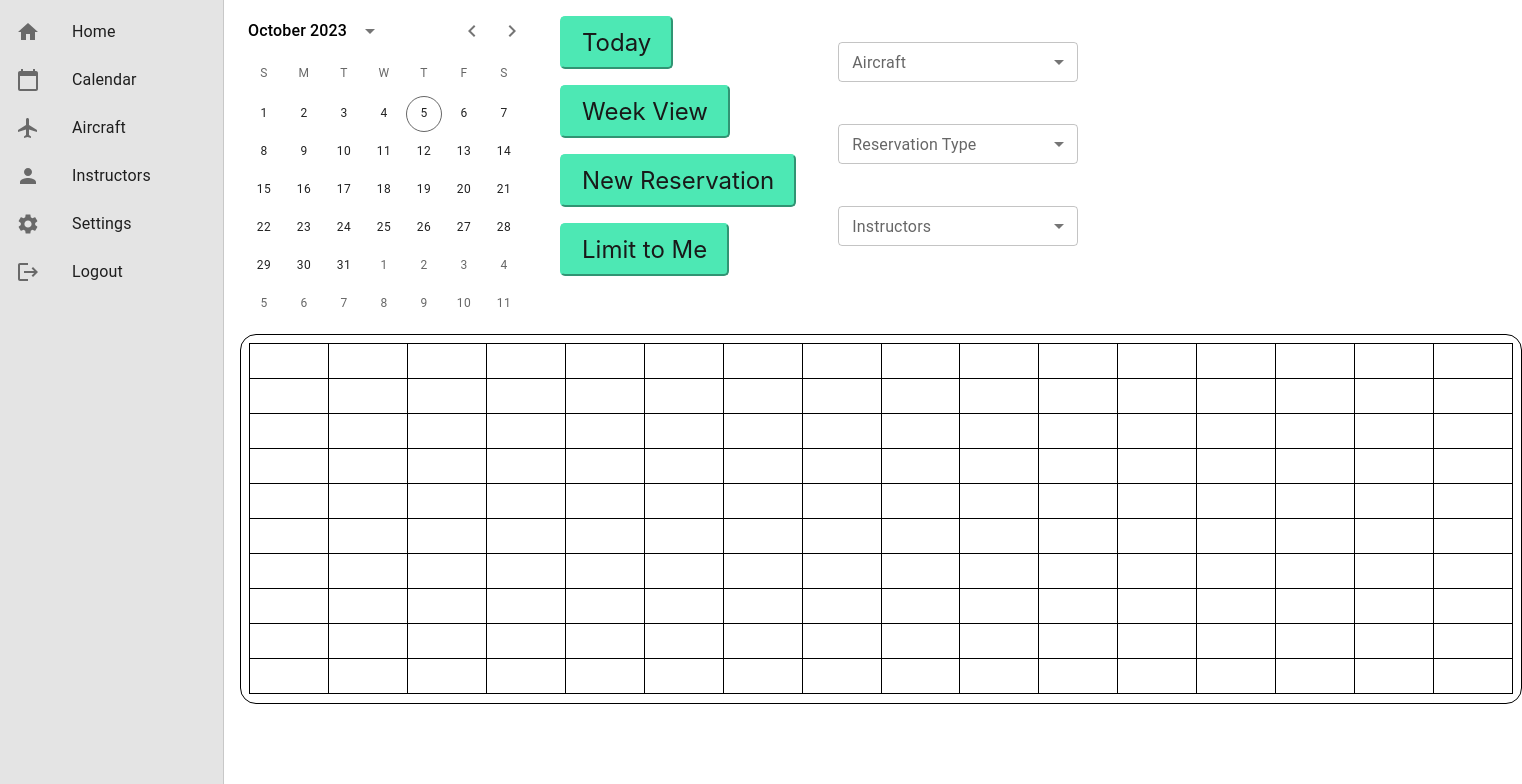
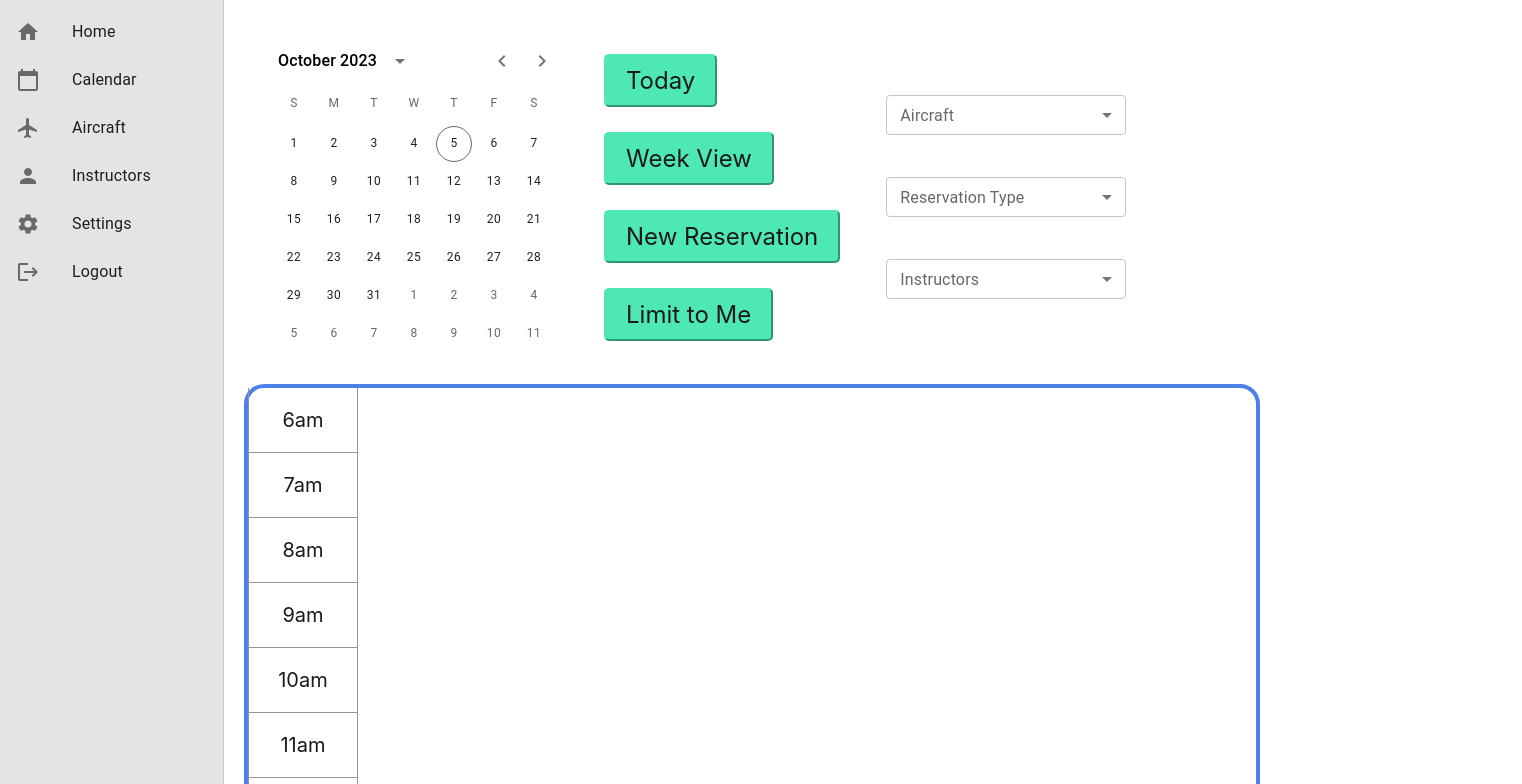
Before and after one commit to jaspersuiter/SkyChart-Frontend, a React (Create React App) app: page /calendar in a window 1280 px wide. Shown: the top 784 px of the page, 1522 px wide, since content can reach past the window. Built offline with nearby package versions, Linux system fonts and the light colour scheme.

Commit message:
Updated the Calendar UI, and created the Hour component for use in creation of the calendar tabel

```diff
--- a/src/App.css
+++ b/src/App.css
@@ -22,6 +22,4 @@
   margin-left: 15em;
   width: 80em;
   height: 23em;
-  border: 1px solid black;
-  border-radius: 1em;
 }
--- a/src/Calendar/Calendar.css
+++ b/src/Calendar/Calendar.css
@@ -1,26 +1,61 @@
-.calendar-top-content {
-    display: inline-flex;
-    margin-left: 14em;
+.mainpage{
+    display: flex;
+    padding: var(--none, 0px);
+    align-items: flex-start;
+    gap: var(--none, 0px);
 }
 
-.calendar-dropdown {
-    display: inline-flex;
-    padding: 10px;
+.main-content{
+    display: flex;
+    padding: 20px;
     flex-direction: column;
     align-items: flex-start;
     gap: 10px;
-    margin-top: 1em;
+    flex-grow: 1;
 }
 
-.calendar-button {
-    margin: 1em;
+.top-content-frame{
+    display: flex;
+    padding: 10px;
+    align-items: center;
+    gap: 30px;
+    align-self: stretch;
 }
 
-.calendar-schedule {
-    display: block;
-    margin-left: 15em;
-    width: 80em;
-    height: 23em;
-    border: 1px solid black;
-    border-radius: 1em;
+.buttons-frame{
+    display: flex;
+    padding: 20px 0px;
+    flex-direction: column;
+    align-items: flex-start;
+    gap: 25px;
 }
+
+.sorting-frame{
+    display: flex;
+    flex-direction: column;
+    align-items: center;
+    gap: 10px;
+}
+
+.main-calendar-frame{
+    display: flex;
+    align-items: flex-start;
+    flex: 1 0 0;
+    align-self: stretch;
+    border-radius: 20px;
+    border: 4px solid var(--Trinary-Color, #4D81E8);
+}
+
+.weekday-frame{
+    display: flex;
+    align-items: flex-start;
+    flex-direction: column;
+    flex: 1 0 0;
+    align-self: stretch;
+}
+
+.time-frame{
+    display: flex;
+    flex-direction: column;
+    align-items: flex-start;
+}
--- a/src/Calendar/Calendar.tsx
+++ b/src/Calendar/Calendar.tsx
@@ -10,9 +10,11 @@ import StaticSidebar from '../Sidebar/Sidebar';
 import Schedule from './Schedule/Schedule';
 import NewReservation from '../Reservation/NewReservation';
 import React from 'react';
+import Hour from './Schedule/HourIdentifier';
 
 function Calendar() {
     const [open, setOpen] = React.useState(false);
+    const [isDay, setIsDay] = React.useState(true);
 
     const handleClickOpen = () => {
         setOpen(true);
@@ -21,38 +23,40 @@ function Calendar() {
     const handleClose = () => {
         setOpen(false);
     };
+
+    const handleClickDayView = () => {
+        setIsDay(true);
+    };
+
+    const handleClickWeekView = () => {
+        setIsDay(false);
+    };
   return (
-    <div className="calendar-page">
+    <div className="mainpage">
         <StaticSidebar />
-        <div className="calendar-top-content">
-            <div className="calendar">
+        <div className="main-content">
+
+            <div className='top-content-frame'>
+                <div>
                     <LocalizationProvider dateAdapter={AdapterDayjs}>
                         <DateCalendar showDaysOutsideCurrentMonth fixedWeekNumber={6} sx={{fontSize: 20}} />
                     </LocalizationProvider>
                 </div>
 
-            <div className="button-section">
-                <div className="calendar-button">
+
+                <div className="buttons-frame">
+
                     <PrimaryButton text="Today"/>
-                </div>
-                <div className="calendar-button">
+
                     <PrimaryButton text="Week View"/>
-                </div>
-                <div className="calendar-button">
+
                     <PrimaryButton text="New Reservation" onClick={handleClickOpen}/>
+
+                    <PrimaryButton text="Limit to Me"/>
+
                 </div>
 
-                <NewReservation
-                    open={open}
-                    onClose={handleClose}
-                />
-
-                <div className="calendar-button">
-                    <PrimaryButton text="Limit to Me"/>
-                </div>
-            </div>
-
-            <div className="calendar-dropdown">
+                <div className="sorting-frame">
                     <FormControl sx={{ m: 2, minWidth: 240 }} size="small">
                     <InputLabel id="demo-select-small-label">Aircraft</InputLabel>
                     <Select
@@ -86,11 +90,36 @@ function Calendar() {
                     </Select>
                     </FormControl>
                     </div>
+
             </div>
 
-        <div className="calendar-schedule">
-            <Schedule />
+            <div className='main-calendar-frame'>
+
+                {!isDay && <div className='weekday-frame'></div>}
+                <div className='time-frame'>
+                    <Hour isDay={true} Time={"6am"}></Hour>
+                    <Hour isDay={true} Time={"7am"}></Hour>
+                    <Hour isDay={true} Time={"8am"}></Hour>
+                    <Hour isDay={true} Time={"9am"}></Hour>
+                    <Hour isDay={true} Time={"10am"}></Hour>
+                    <Hour isDay={true} Time={"11am"}></Hour>
+                    <Hour isDay={true} Time={"12am"}></Hour>
+                    <Hour isDay={true} Time={"1pm"}></Hour>
+                    <Hour isDay={true} Time={"2pm"}></Hour>
+                    <Hour isDay={true} Time={"3pm"}></Hour>
+                    <Hour isDay={true} Time={"4pm"}></Hour>
+                    <Hour isDay={true} Time={"5pm"}></Hour>
+                    <Hour isDay={true} Time={"6pm"}></Hour>
+                    <Hour isDay={true} Time={"7pm"}></Hour>
+                    <Hour isDay={true} Time={"8pm"}></Hour>
+                    <Hour isDay={true} Time={"9pm"}></Hour>
+                    <Hour isDay={true} Time={"10pm"}></Hour>
                 </div>
+
+            </div>
+
+        </div>
+        <NewReservation open={open} onClose={handleClose}/>
     </div>
   )}
 
--- /dev/null
+++ b/src/Calendar/Schedule/HourIdentifier.css
@@ -0,0 +1,38 @@
+.DaySelection{
+    display: inline-flex;
+    width: 84px;
+    height: 44px;
+    padding: 10px 12px;
+    justify-content: center;
+    align-items: center;
+    gap: 10px;
+    flex-shrink: 0;
+    border-right: 1px solid var(--Dark-Gray, #949494);
+    border-bottom: 1px solid var(--Dark-Gray, #949494);
+    border-left: 1px solid var(--Dark-Gray, #949494);
+}
+
+.WeekSelection{
+    display: flex;
+    width: 82px;
+    height: 44px;
+    padding: 10px 12px;
+    justify-content: center;
+    align-items: center;
+    gap: 10px;
+    flex-shrink: 0;
+    border-right: 1px solid var(--Dark-Gray, #949494);
+    border-bottom: 1px solid var(--Dark-Gray, #949494);
+    border-left: 1px solid var(--Dark-Gray, #949494);
+}
+
+.DayText{
+    width: 60px;
+    color: var(--Black, #191919);
+    text-align: center;
+    font-family: Inter;
+    font-size: 20px;
+    font-style: normal;
+    font-weight: 400;
+    line-height: normal;
+}
--- /dev/null
+++ b/src/Calendar/Schedule/HourIdentifier.tsx
@@ -0,0 +1,16 @@
+import './HourIdentifier.css';
+
+export interface HourIdentifierProps {
+  isDay: Boolean;
+  Time?: String;
+}
+
+function Hour(props: HourIdentifierProps) {
+    return (
+      <div className={props.isDay ? 'DaySelection' : 'WeekSelection'}>
+        {props.Time && <p className="DayText">{props.Time}</p>}
+      </div>
+    );
+  }
+
+  export default Hour;
--- /dev/null
+++ b/src/Calendar/Schedule/Schedule.css
@@ -0,0 +1,9 @@
+.main-calendar-frame{
+    display: flex;
+    flex-direction: column;
+    align-items: flex-start;
+    flex-grow: 1;
+    align-self: stretch;
+    border: 4px solid blue;
+    border-radius: 20px;
+}
--- a/src/Calendar/Schedule/Schedule.tsx
+++ b/src/Calendar/Schedule/Schedule.tsx
@@ -1,29 +1,9 @@
-import Box from '@mui/material/Box';
-import Grid from '@mui/material/Unstable_Grid2';
 
 function Schedule() {
   return (
-    <Box sx={{ flexGrow: 1, p: 2}}>
-      <Grid
-        container
-        spacing={2}
-        sx={{
-          '--Grid-borderWidth': '1px',
-          borderTop: 'var(--Grid-borderWidth) solid',
-          borderLeft: 'var(--Grid-borderWidth) solid',
-          borderColor: 'black',
-          '& > div': {
-            borderRight: 'var(--Grid-borderWidth) solid',
-            borderBottom: 'var(--Grid-borderWidth) solid',
-            borderColor: 'black',
-          },
-        }}
-      >
-        {[...Array(160)].map((_, index) => (
-          <Grid key={index} {...{ sm: 0.75}} minHeight={35} />
-        ))}
-      </Grid>
-    </Box>
+    <div className='main-calendar-frame'>
+      <p>Testing</p>
+    </div>
   );
 }
 
```
Lines whose indentation alone changed are shown as unchanged.
